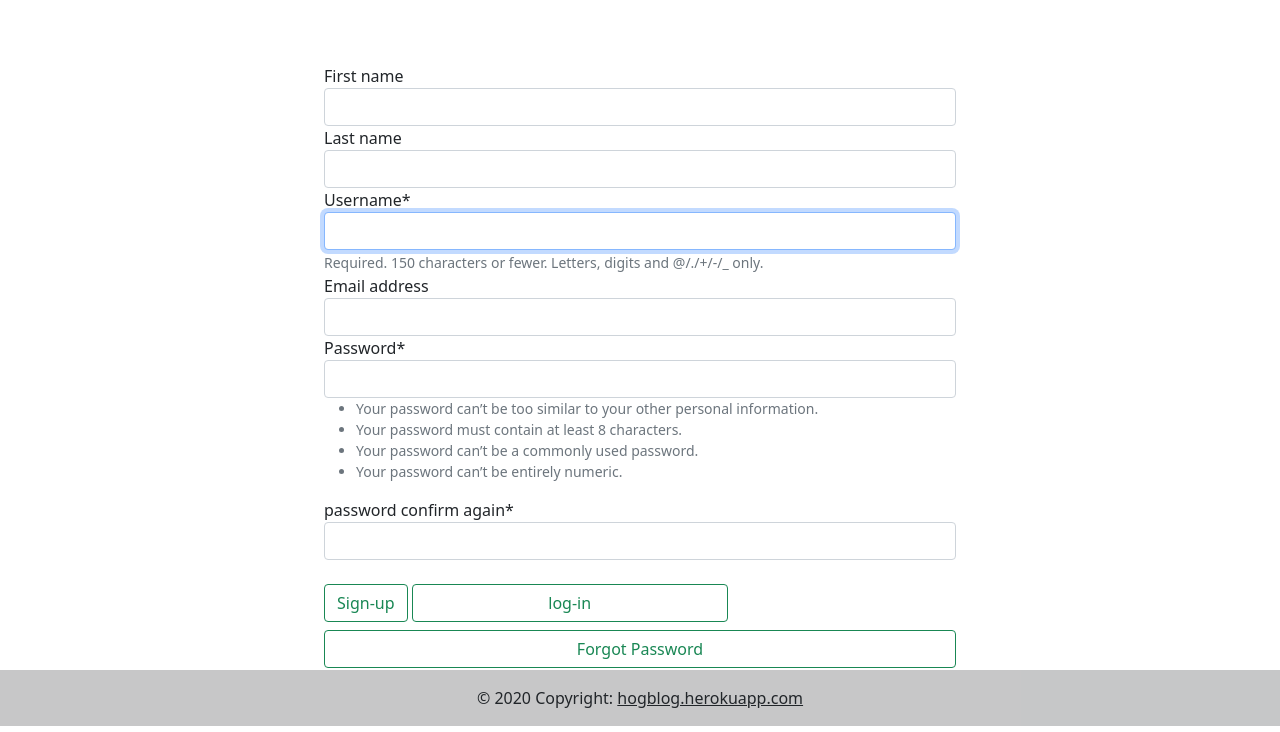
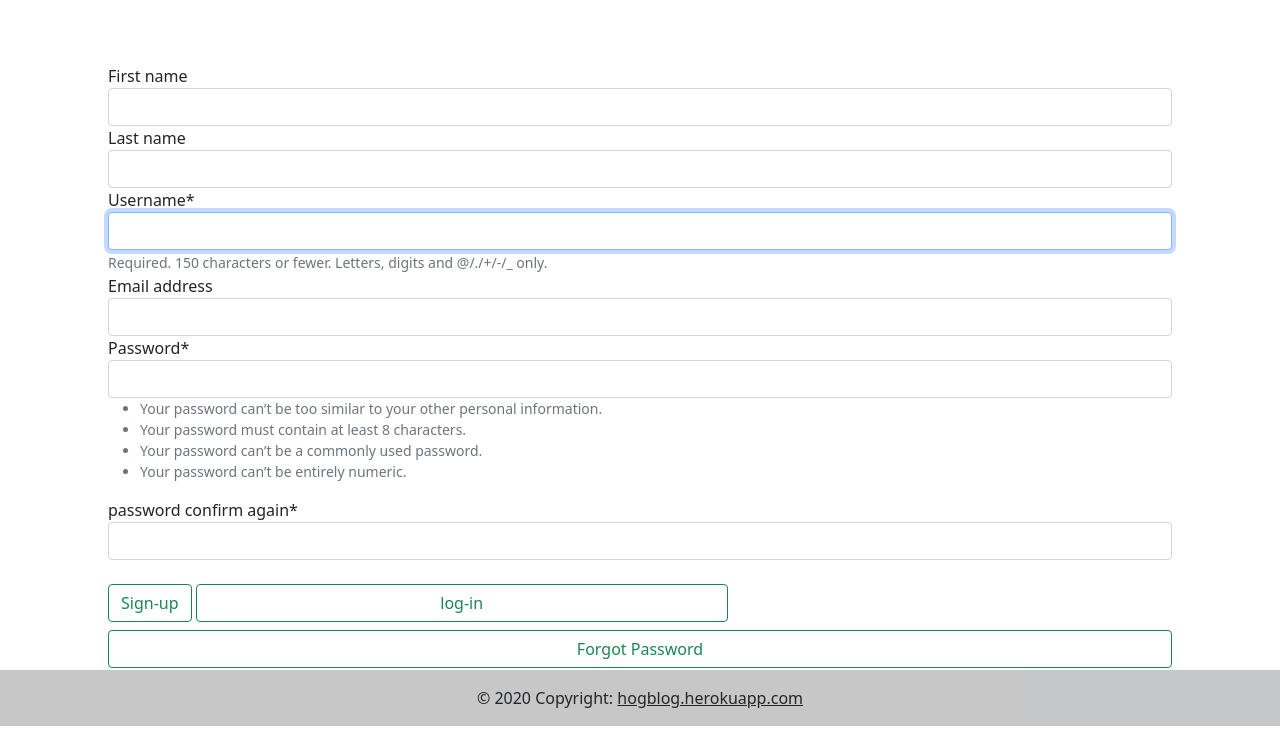
Before and after one commit to kashvats/blogg, a Django app: page /register in a window 1280 px wide. Shown: the part 74-806 px from the top of the page. Run offline with Django 3.2, Linux system fonts and the light colour scheme; some libraries are stand-ins or nearby versions.

Commit message:
'commit'

```diff
--- a/templates/user/register.html
+++ b/templates/user/register.html
@@ -9,7 +9,7 @@
         {% endfor %}{% endif %}
     </div>
 <form class="row gy-2 gx-3 align-items-center py-5 my-2" method="POST">{% csrf_token %}
-<div class="mx-auto col-6" style="width: responsive">
+<div class="mx-auto col-10" style="width: responsive">
 {{bk|crispy}}
 <br><button type="submit" class="btn btn-outline-success row-6" value="submit">Sign-up</button>
 <a href="{% url 'login' %}" class="btn btn-outline-success col-6">log-in</a>
```
